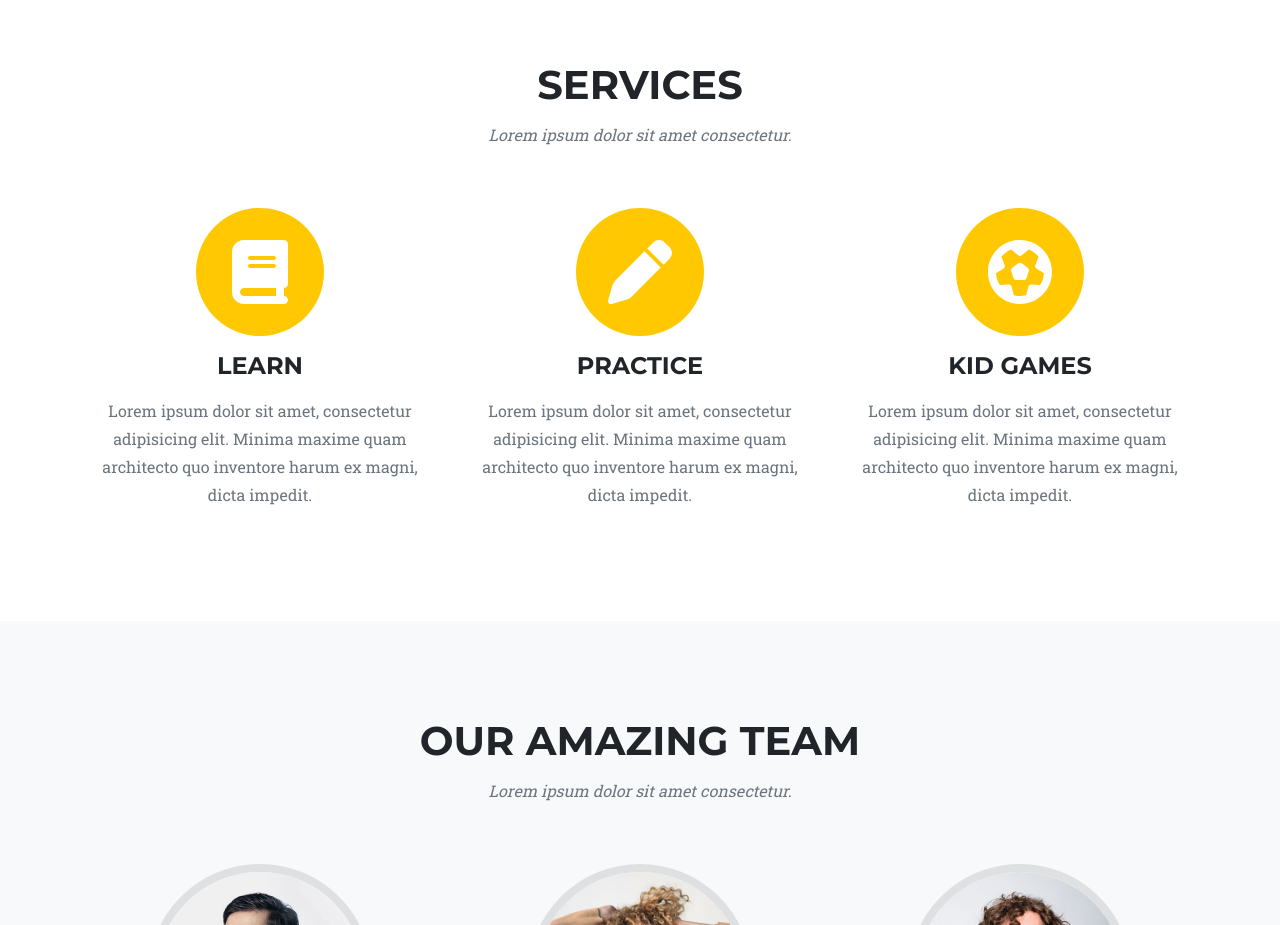
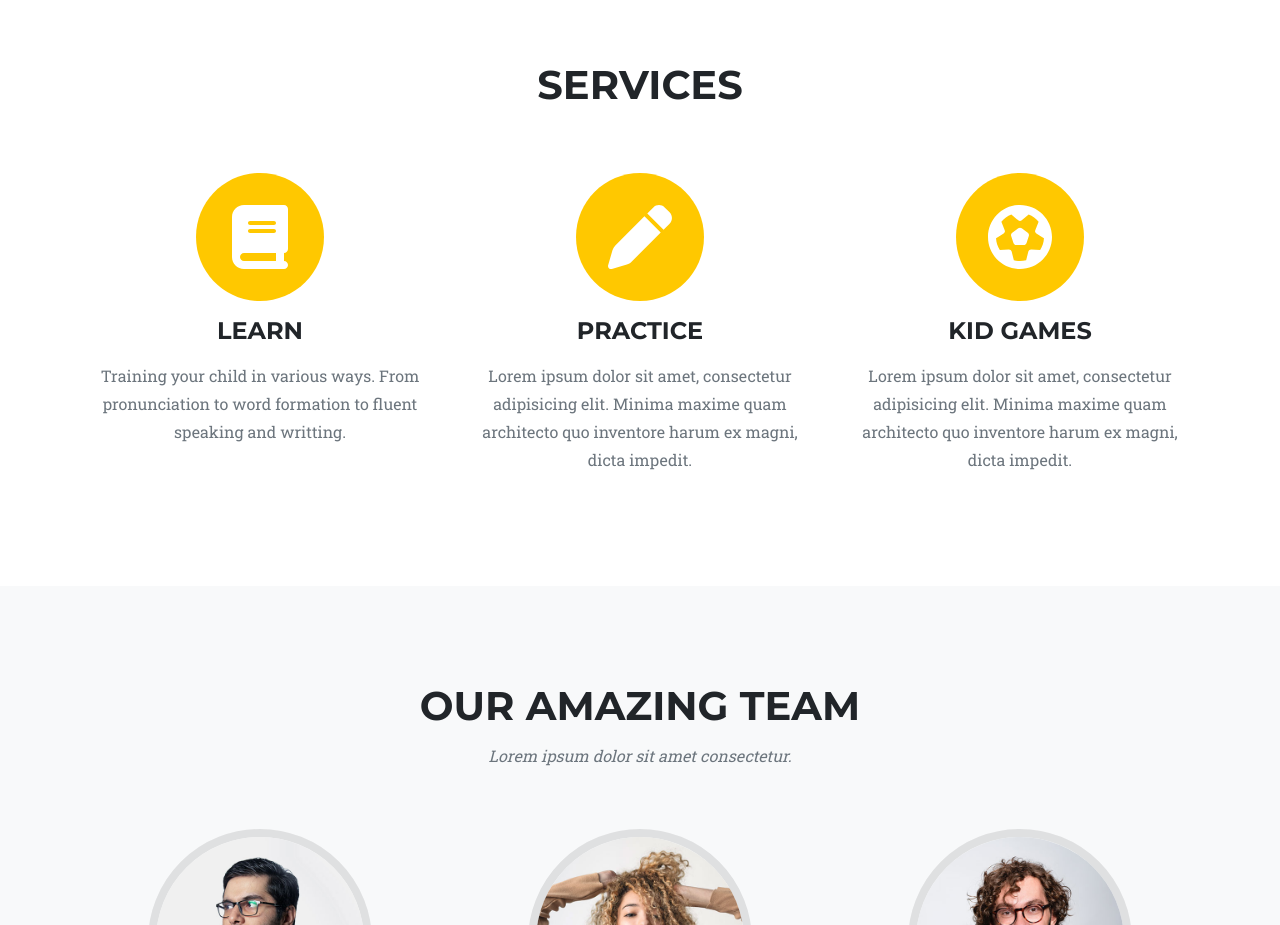
Before and after one commit to KakaInnocent/DYSLEARN, a plain HTML site: page index.html in a window 1280 px wide. Shown: the part 780-1705 px from the top of the page. Drawn offline with nearby package versions, Linux system fonts and the light colour scheme.

Commit message:
Update index.html

```diff
--- a/index.html
+++ b/index.html
@@ -47,7 +47,7 @@
             <div class="container">
                 <div class="text-center">
                     <h2 class="section-heading text-uppercase">Services</h2>
-                    <h3 class="section-subheading text-muted">Lorem ipsum dolor sit amet consectetur.</h3>
+                    <h3 class="section-subheading text-muted"></h3>
                 </div>
                 <div class="row text-center">
                     <div class="col-md-4">
@@ -56,7 +56,7 @@
                             <i class="fas fa-book fa-stack-1x fa-inverse"></i>
                         </span>
                         <h4 class="my-3">LEARN</h4>
-                        <p class="text-muted">Lorem ipsum dolor sit amet, consectetur adipisicing elit. Minima maxime quam architecto quo inventore harum ex magni, dicta impedit.</p>
+                        <p class="text-muted">Training your child in various ways. From pronunciation to word formation to fluent speaking and writting.  </p>
                     </div>
                     <div class="col-md-4">
                         <span class="fa-stack fa-4x">
```
